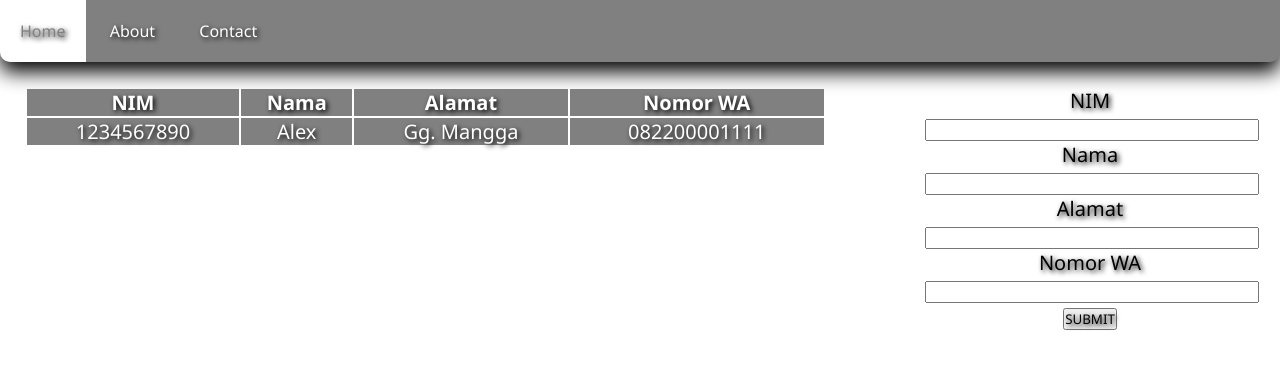
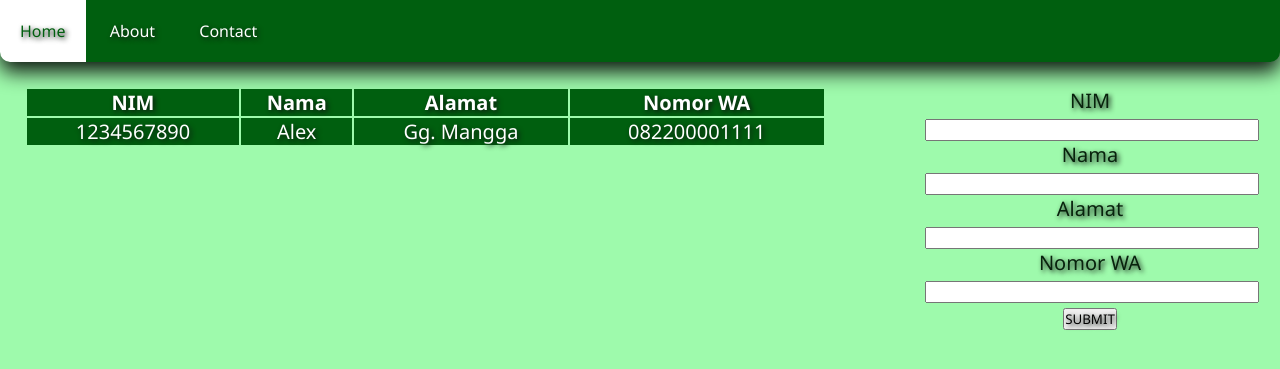
Before and after one commit to vghost56/Prak-PEMWEB-RA-2021, a PHP site: page / in a window 1280 px wide. Shown: the top 369 px of the page. Run offline with PHP 8.4, Linux system fonts and the light colour scheme.

Commit message:
Bahan Ajar

```diff
--- a/prak5/back-end/index.php
+++ b/prak5/back-end/index.php
@@ -6,6 +6,7 @@
     <meta name="viewport" content="width=device-width, initial-scale=1.0">
     <title>Gabut</title>
     <link rel="stylesheet" href="style.css">
+    <link rel="shortcut icon" href="1503577975.png" type="image/x-icon">
     <script src="jquery-3.5.1.min.js"></script>
     <script src="javascript.js"></script>
 </head>
--- a/prak5/back-end/tampil.php
+++ b/prak5/back-end/tampil.php
@@ -19,7 +19,6 @@
             echo "<td>".$row["alamat"]."</td>";
             echo "<td>".$row["no_wa"]."</td>";
             echo "</tr>";
-            echo "id: " . $row["ID"]. " - Name: " . $row["nama_mhs"]. " - Alamat: " . $row["alamat"]." - No WA: " . $row["no_wa"]. "<br>";
         }
       }
 
--- a/prak5/front-end/style.css
+++ b/prak5/front-end/style.css
@@ -2,14 +2,19 @@
   margin: 0;
   padding: 0;
   font-family: "Segoe UI", Tahoma, Geneva, Verdana, sans-serif;
-  text-shadow: 2px 2px 5px black;
+  text-shadow: 2px 2px 5px #101a12;
+}
+
+body {
+  background-color: #9efaac;
+  color: #08220d;
 }
 
 .navbar {
-  background-color: gray;
+  background-color: #005f0f;
   overflow: hidden;
   border-radius: 0px 0px 10px 10px;
-  box-shadow: 0px 10px 20px black;
+  box-shadow: 0px 10px 20px #101a12;
 }
 .navbar nav {
   float: left;
@@ -24,7 +29,7 @@
 }
 .navbar nav a:hover {
   background-color: white;
-  color: gray;
+  color: #005f0f;
 }
 
 .badan {
@@ -41,11 +46,9 @@
   width: 90%;
 }
 .badan .slide table th, .badan .slide table td {
-  background-color: grey;
+  background-color: #005f0f;
   color: white;
 }
 .badan .slide input {
   width: 100%;
 }
-
-/*# sourceMappingURL=style.css.map */
--- a/prak5/front-end/style.scss
+++ b/prak5/front-end/style.scss
@@ -1,30 +1,40 @@
 $bentuk : 10px;
+$comp_warna : #005f0f;
+$bg_warna : #9efaac;
+$shadow_warna : #101a12;
+$warna : #08220d;
+$dist : white;
 
 * {
     margin : 0;
     padding: 0;
     font-family: 'Segoe UI', Tahoma, Geneva, Verdana, sans-serif;
-    text-shadow: 2px 2px 5px black;
+    text-shadow: 2px 2px 5px $shadow_warna;
+}
+
+body {
+    background-color: $bg_warna;
+    color: $warna;
 }
 
 .navbar {
-    background-color: gray;
+    background-color: $comp_warna;
     overflow: hidden;
     border-radius: 0px 0px $bentuk $bentuk;
-    box-shadow: 0px 10px 20px black;
+    box-shadow: 0px 10px 20px $shadow_warna;
     nav {
         float: left;
         a {
             display: inline-block;
-            color: white;
+            color: $dist;
             padding: 20px 20px;
             text-align: center;
             text-decoration: none;
             cursor: pointer;
         }
         a:hover {
-            background-color: white;
-            color: gray;
+            background-color: $dist;
+            color: $comp_warna;
         }
     }
 }
@@ -42,8 +52,8 @@ $bentuk : 10px;
         table {
             width: 90%;
             th, td {
-                background-color: grey;
-                color: white;
+                background-color: $comp_warna;
+                color: $dist;
             }
         }
 
```
Also changed, not shown: prak5/back-end/style.css (+10 -7 lines), prak5/back-end/1503577975.png (added).
